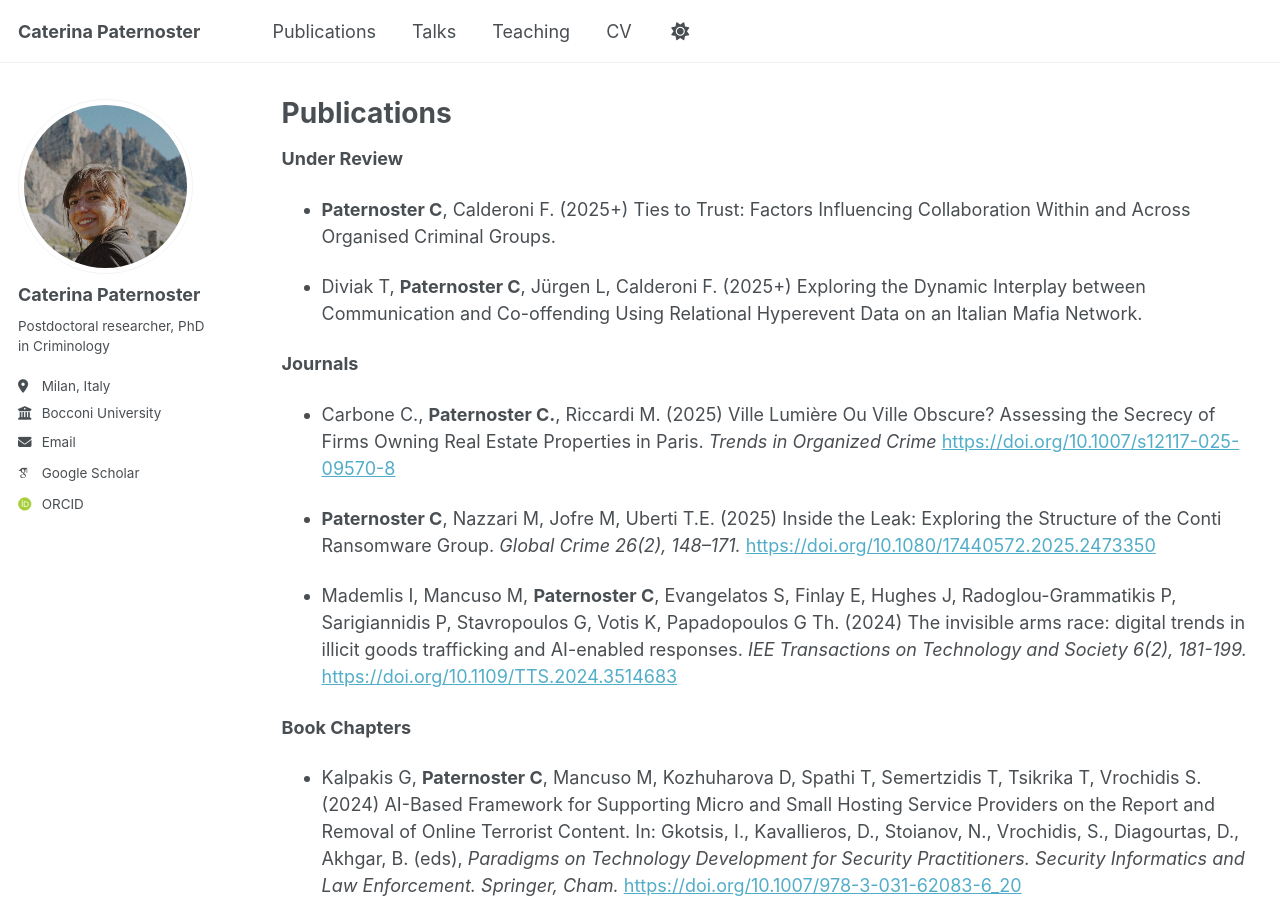
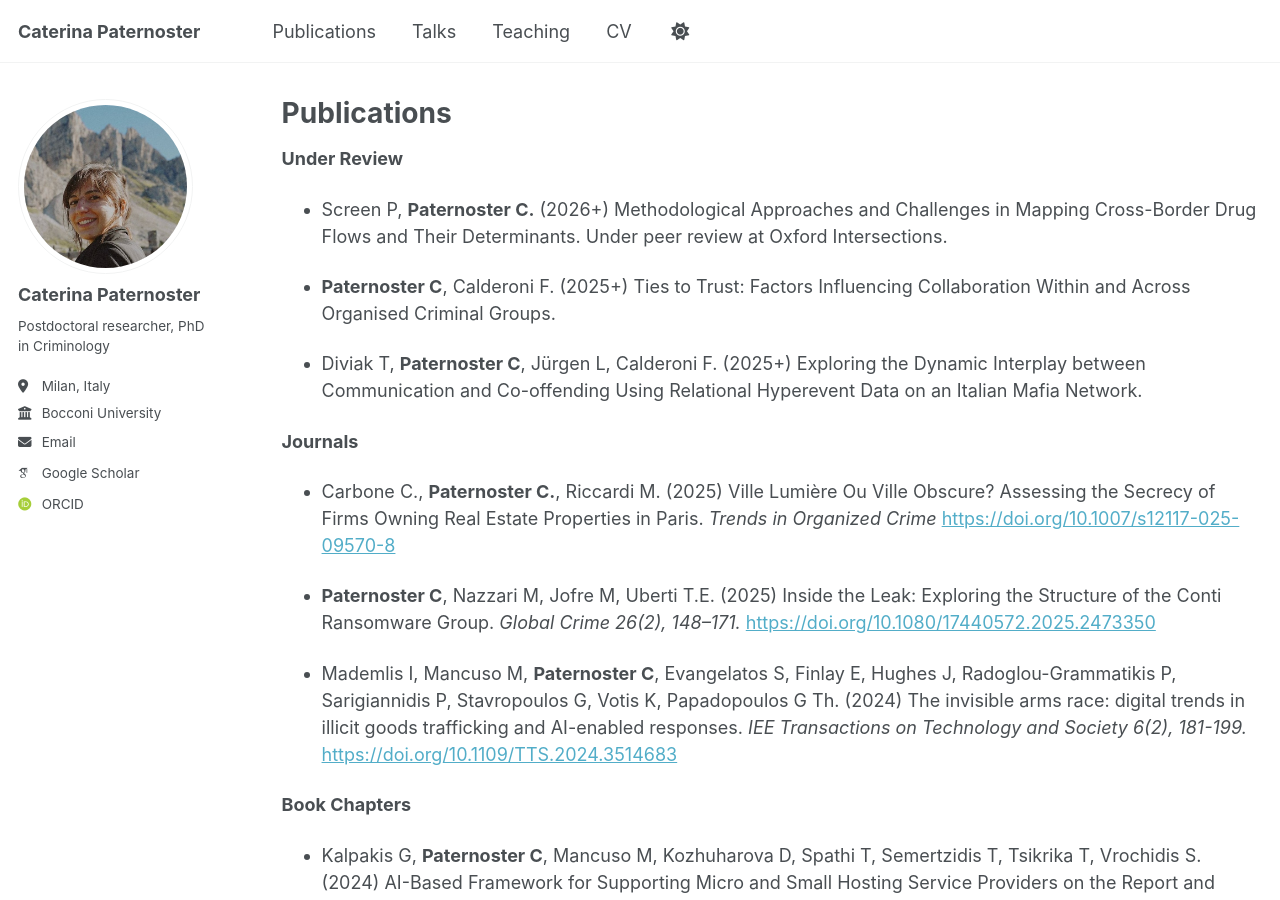
Before and after one commit to caterinapaternoster/caterinapaternoster.github.io, a Jekyll site: the page built from _publications/publications.md, in a window 1280 px wide and 900 px high. Built offline with Jekyll 4.4.1, drawn with Linux system fonts in a browser that asks for light colours; some web fonts are replaced; a script that is not in the unit is left out.

Commit message:
Update publications.md

```diff
--- a/_publications/publications.md
+++ b/_publications/publications.md
@@ -7,6 +7,9 @@ author_profile: true
 
 
 **Under Review**
+
+* Screen P, **Paternoster C.** (2026+) Methodological Approaches and Challenges in Mapping Cross-Border Drug Flows and Their
+Determinants. Under peer review at Oxford Intersections.
 
 * **Paternoster C**, Calderoni F. (2025+) Ties to Trust: Factors Influencing Collaboration Within and Across Organised Criminal Groups.
 
```
